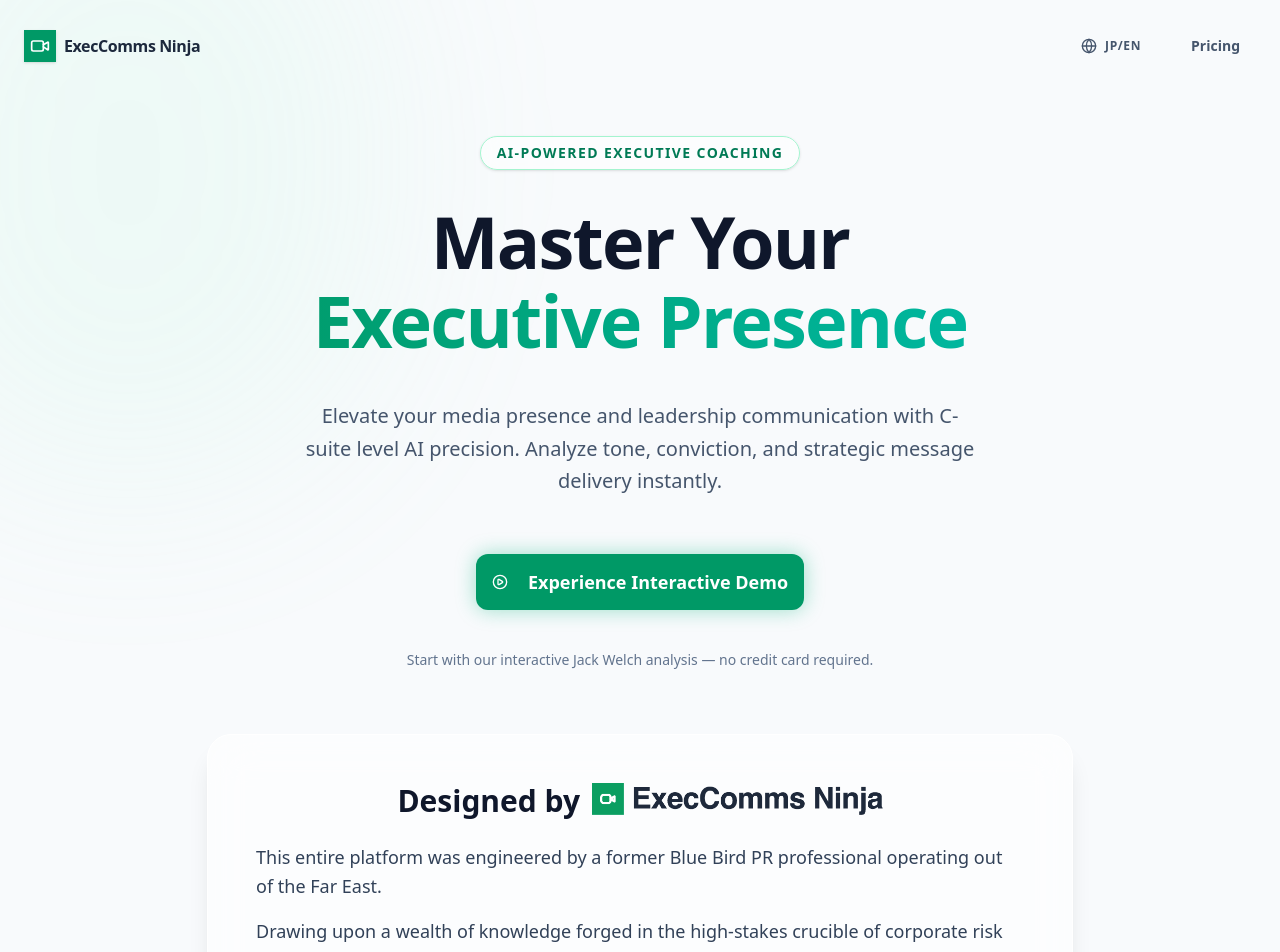
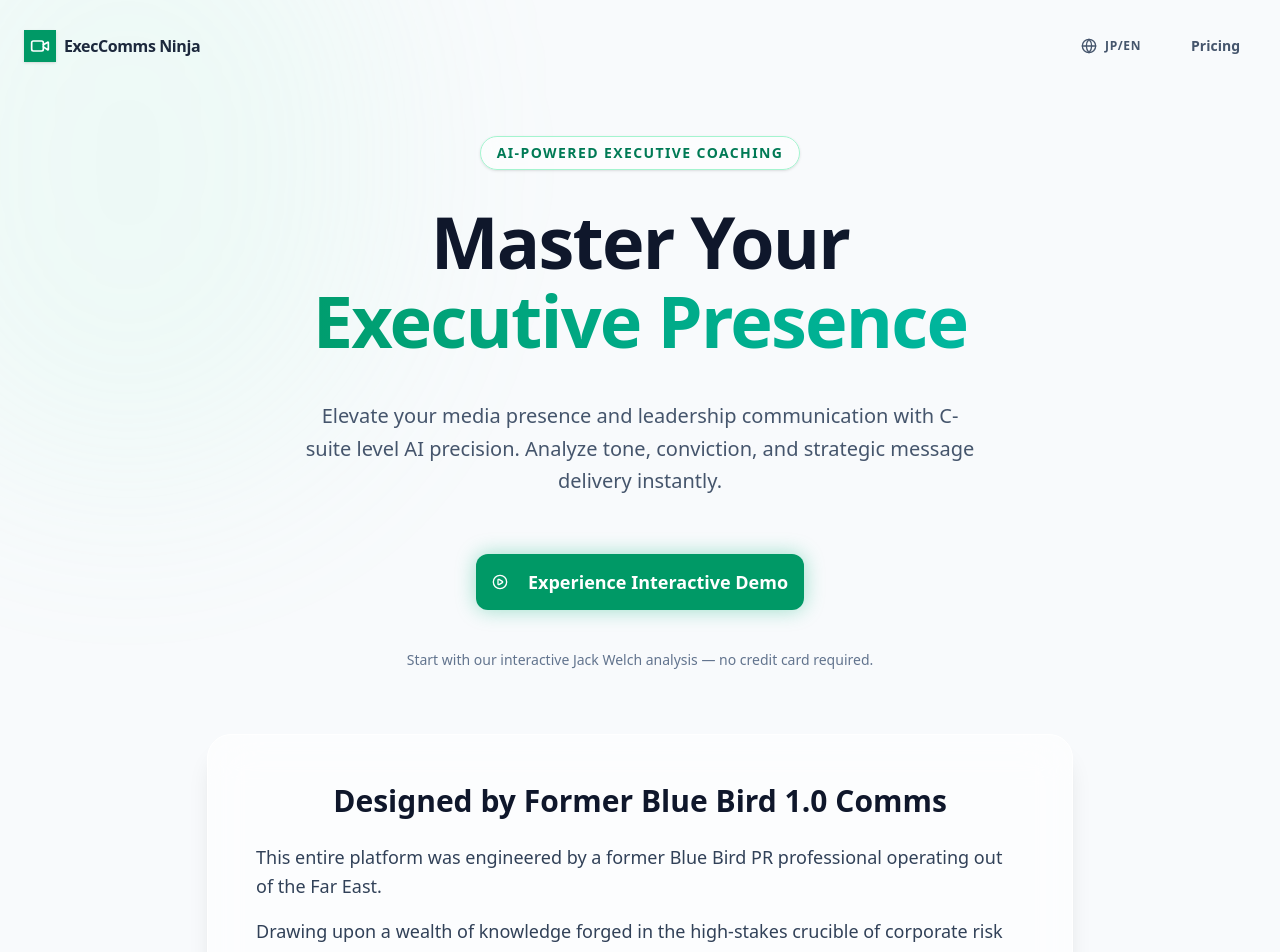
Before and after one commit to masamiiiiiiiii/executive-comms-ninja2, a Next.js app: page /en in a window 1280 px wide. Shown: the top 952 px of the page. Built offline with nearby package versions, Linux system fonts and the light colour scheme; no server answers; the database is empty.

Commit message:
feat: update founder 'Designed by' text and remove logo

```diff
--- a/src/app/[lang]/page.tsx
+++ b/src/app/[lang]/page.tsx
@@ -103,8 +103,6 @@ export default async function Dashboard({ params }: { params: Promise<{ lang: 'e
         <div className="max-w-4xl mx-auto bg-white/60 backdrop-blur-xl border border-white p-8 md:p-12 rounded-3xl shadow-xl relative z-10 mb-20 text-center">
           <h2 className="text-3xl font-bold text-slate-900 mb-6 flex items-center justify-center flex-wrap gap-y-2 gap-x-3">
             <span>{dict.home.founderTitle}</span>
-            {/* eslint-disable-next-line @next/next/no-img-element */}
-            <img src="/logo.png" alt="Executive Comms Ninja Logo" className="h-[22px] md:h-8 w-auto inline-block relative -top-0.5 object-contain" />
           </h2>
           <div className="space-y-4 text-lg text-slate-700 leading-relaxed max-w-3xl mx-auto text-left">
             <p>{dict.home.founderP1}</p>
--- a/src/dictionaries/en.json
+++ b/src/dictionaries/en.json
@@ -12,7 +12,7 @@
     "title3": "Presence",
     "subtitle": "Elevate your media presence and leadership communication with C-suite level AI precision. Analyze tone, conviction, and strategic message delivery instantly.",
     "demoText": "Start with our interactive Jack Welch analysis — no credit card required.",
-    "founderTitle": "Designed by",
+    "founderTitle": "Designed by Former Blue Bird 1.0 Comms",
     "founderP1": "This entire platform was engineered by a former Blue Bird PR professional operating out of the Far East.",
     "founderP2": "Drawing upon a wealth of knowledge forged in the high-stakes crucible of corporate risk management and executive media training, this AI distills the exact methodologies used to prepare global executives for the world's most aggressive press interviews.",
     "founderP3": "Our neural analysis acts as your personal, hyper-vigilant communications coach—detecting the subtle shifts in cadence, vocal authority, and emotional resonance that separate competent managers from legendary leaders."
--- a/src/dictionaries/ja.json
+++ b/src/dictionaries/ja.json
@@ -12,7 +12,7 @@
     "title3": "プレゼンスを",
     "subtitle": "自律的なAI精度で、企業経営者のメディアプレゼンスとリーダーシップ・コミュニケーションを向上させます。トーン、説得力、そして戦略的なメッセージ伝達を瞬時に分析します。",
     "demoText": "まずはジャック・ウェルチのインタラクティブな分析から始めましょう。クレジットカードは不要です。",
-    "founderTitle": "Designed by",
+    "founderTitle": "Designed by Former Blue Bird 1.0 Comms",
     "founderP1": "このプラットフォームはすべて、東アジアを拠点に活動する元青い鳥のPRプロフェッショナルによって開発されました。",
     "founderP2": "企業の危機管理やエグゼクティブ・メディアトレーニングという、プレッシャーの厳しい現場で培われた豊富な知見をもとに、このAIは、企業経営層を最も厳しいメディアインタビューに備えさせるための洗練された方法論を抽出しています。",
     "founderP3": "私たちのニューラル分析は、あなたの個人的で極めて鋭敏なコミュニケーションコーチとして機能します。有能なマネージャーと伝説的なリーダーを分ける、リズム、声の威厳、感情の共鳴の微妙な変化を正確に検知します。"
```
